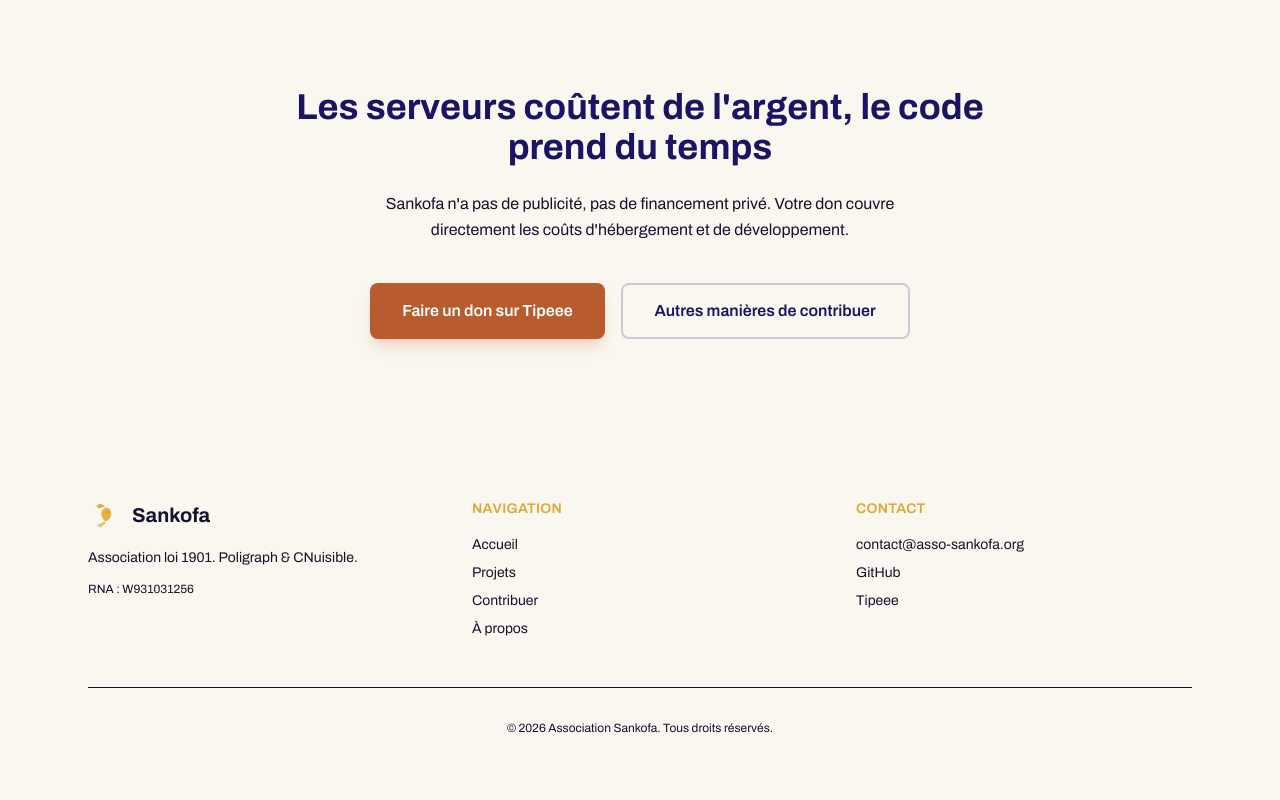
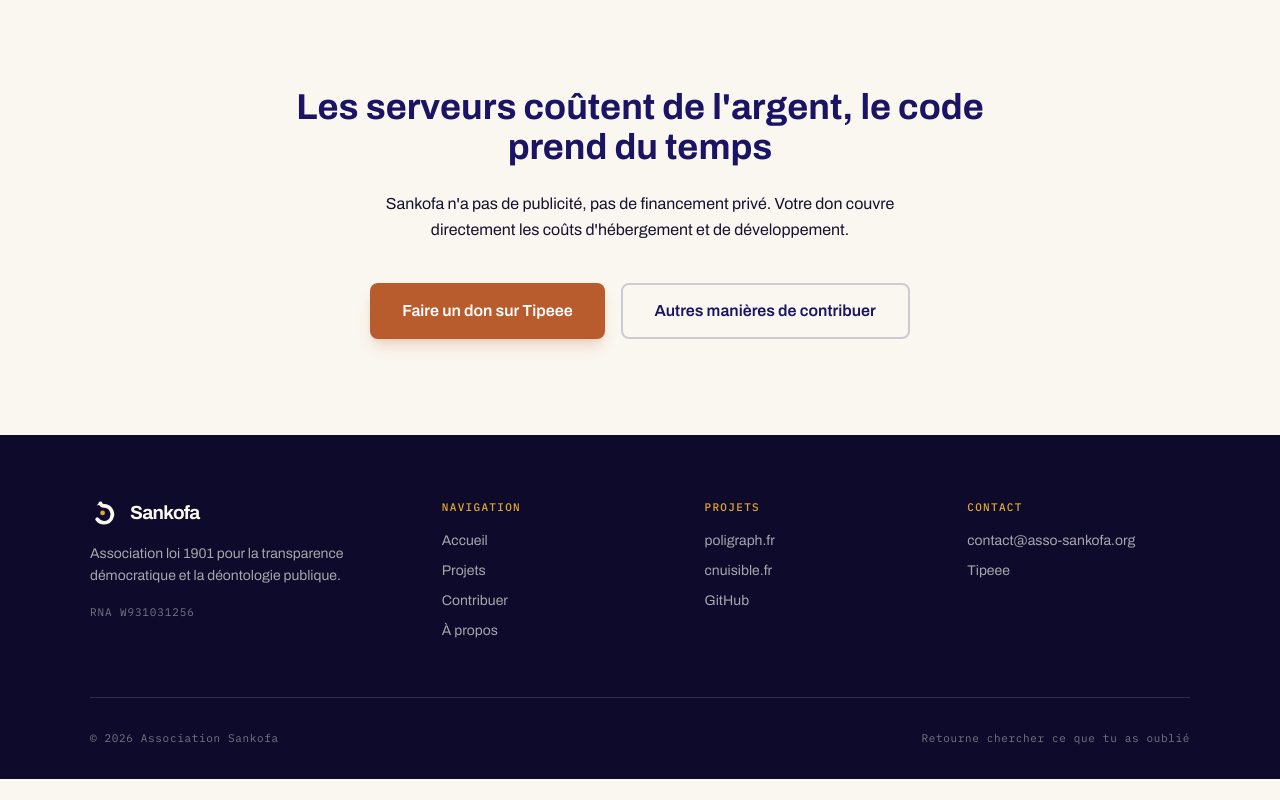
Before and after one commit to ironlam/asso-sankofa, a Next.js app: page / in a window 1280 px wide. Shown: the part 2614-3414 px from the top of the page. After the commit the page ends 3393 px from the top, so only its background shows below. Built offline with nearby package versions, Linux system fonts and the light colour scheme; no server answers.

Commit message:
feat: pied de page en quatre colonnes avec les projets

```diff
--- a/src/components/Footer.tsx
+++ b/src/components/Footer.tsx
@@ -1,95 +1,106 @@
 import Link from "next/link";
-import SankofaBird from "./SankofaBird";
+import SankofaMark from "./SankofaMark";
+import Container from "./ui/Container";
+
+const NAV = [
+  { href: "/", label: "Accueil" },
+  { href: "/projets", label: "Projets" },
+  { href: "/contribuer", label: "Contribuer" },
+  { href: "/a-propos", label: "À propos" },
+];
+
+const PROJETS = [
+  { href: "https://poligraph.fr", label: "poligraph.fr" },
+  { href: "https://cnuisible.fr", label: "cnuisible.fr" },
+  { href: "https://github.com/ironlam", label: "GitHub" },
+];
+
+const CONTACT = [
+  {
+    href: "mailto:contact@asso-sankofa.org",
+    label: "contact@asso-sankofa.org",
+  },
+  { href: "https://tipeee.com/poligraph", label: "Tipeee" },
+];
+
+const COLUMN_TITLE =
+  "font-mono text-[11px] font-medium tracking-[0.12em] uppercase text-gold";
+const LINK =
+  "text-sm text-[rgba(250,247,240,0.65)] transition-colors duration-150 hover:text-gold";
 
 export default function Footer() {
   return (
-    <footer className="bg-indigo-dark text-cream/80 relative noise-overlay">
-      <div className="max-w-6xl mx-auto px-6 py-16">
-        <div className="grid grid-cols-1 md:grid-cols-3 gap-12">
-          {/* Brand */}
+    <footer className="bg-indigo-deep">
+      <Container className="pt-16 pb-8">
+        <div className="grid grid-cols-1 gap-10 md:grid-cols-2 lg:grid-cols-[1.4fr_1fr_1fr_1fr]">
           <div>
-            <div className="flex items-center gap-3 mb-4">
-              <SankofaBird size={32} color="var(--color-gold)" />
-              <span className="font-display text-xl font-bold text-cream">
+            <div className="mb-4 flex items-center gap-3">
+              <SankofaMark size={28} color="#FAF7F0" />
+              <span className="text-[19px] font-bold tracking-[-0.035em] text-paper">
                 Sankofa
               </span>
             </div>
-            <p className="text-sm text-cream/60 leading-relaxed">
-              Association loi 1901. Poligraph &amp; CNuisible.
+            <p className="text-sm leading-[1.6] text-[rgba(250,247,240,0.65)]">
+              Association loi 1901 pour la transparence démocratique et la
+              déontologie publique.
             </p>
-            <p className="text-xs text-cream/40 mt-3">RNA : W931031256</p>
+            <p className="mt-4 font-mono text-[11px] tracking-[0.08em] text-[rgba(250,247,240,0.45)]">
+              RNA W931031256
+            </p>
           </div>
 
-          {/* Navigation */}
           <div>
-            <h4 className="font-display text-gold text-sm font-semibold mb-4 tracking-wide uppercase">
-              Navigation
-            </h4>
-            <div className="flex flex-col gap-2">
-              <Link
-                href="/"
-                className="text-sm text-cream/60 hover:text-gold transition-colors"
-              >
-                Accueil
+            <h2 className={COLUMN_TITLE}>Navigation</h2>
+            <div className="mt-4 flex flex-col gap-2.5">
+              {NAV.map(({ href, label }) => (
+                <Link key={href} href={href} className={LINK}>
+                  {label}
                 </Link>
-              <Link
-                href="/projets"
-                className="text-sm text-cream/60 hover:text-gold transition-colors"
-              >
-                Projets
-              </Link>
-              <Link
-                href="/contribuer"
-                className="text-sm text-cream/60 hover:text-gold transition-colors"
-              >
-                Contribuer
-              </Link>
-              <Link
-                href="/a-propos"
-                className="text-sm text-cream/60 hover:text-gold transition-colors"
-              >
-                À propos
-              </Link>
+              ))}
             </div>
           </div>
 
-          {/* Contact */}
           <div>
-            <h4 className="font-display text-gold text-sm font-semibold mb-4 tracking-wide uppercase">
-              Contact
-            </h4>
-            <div className="flex flex-col gap-2 text-sm text-cream/60">
+            <h2 className={COLUMN_TITLE}>Projets</h2>
+            <div className="mt-4 flex flex-col gap-2.5">
+              {PROJETS.map(({ href, label }) => (
                 <a
-                href="mailto:contact@asso-sankofa.org"
-                className="hover:text-gold transition-colors"
-              >
-                contact@asso-sankofa.org
-              </a>
-              <a
-                href="https://github.com/ironlam"
+                  key={href}
+                  href={href}
                   target="_blank"
                   rel="noopener noreferrer"
-                className="hover:text-gold transition-colors"
+                  className={LINK}
                 >
-                GitHub
+                  {label}
                 </a>
+              ))}
+            </div>
+          </div>
+
+          <div>
+            <h2 className={COLUMN_TITLE}>Contact</h2>
+            <div className="mt-4 flex flex-col gap-2.5">
+              {CONTACT.map(({ href, label }) => (
                 <a
-                href="https://tipeee.com/poligraph"
-                target="_blank"
-                rel="noopener noreferrer"
-                className="hover:text-gold transition-colors"
+                  key={href}
+                  href={href}
+                  {...(href.startsWith("http")
+                    ? { target: "_blank", rel: "noopener noreferrer" }
+                    : {})}
+                  className={LINK}
                 >
-                Tipeee
+                  {label}
                 </a>
+              ))}
             </div>
           </div>
         </div>
 
-        <div className="mt-12 pt-8 border-t border-cream/10 text-center text-xs text-cream/40">
-          &copy; {new Date().getFullYear()} Association Sankofa. Tous droits
-          réservés.
+        <div className="mt-14 flex flex-col gap-3 border-t border-rule-dark pt-8 font-mono text-[11px] tracking-[0.06em] text-[rgba(250,247,240,0.45)] md:flex-row md:justify-between">
+          <p>&copy; {new Date().getFullYear()} Association Sankofa</p>
+          <p>Retourne chercher ce que tu as oublié</p>
         </div>
-      </div>
+      </Container>
     </footer>
   );
 }
```
Lines whose indentation alone changed are shown as unchanged.
